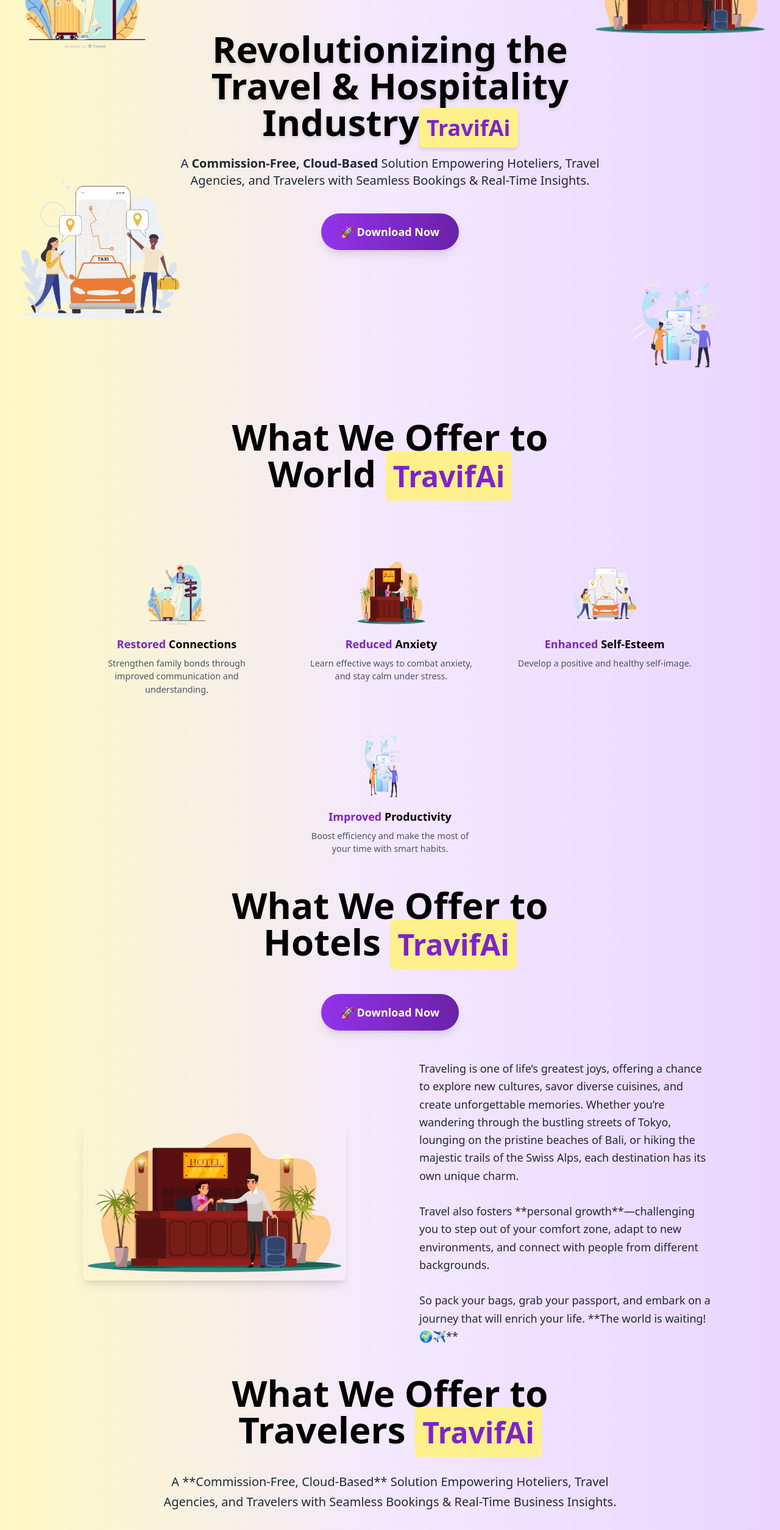
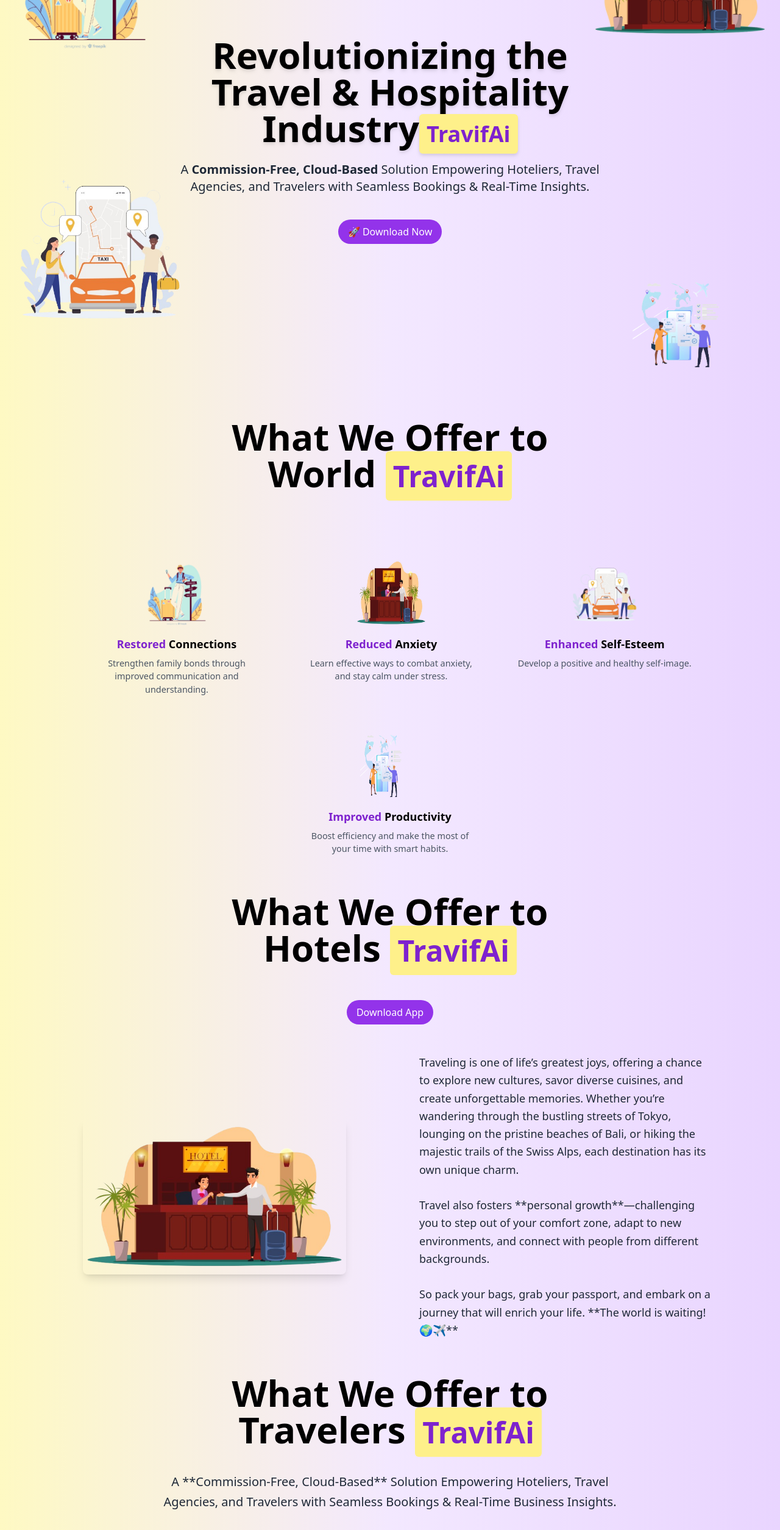
Before and after one commit to jagrat-phugat/Travifai-Web, a React (Vite) app: page /services in a window 1280 px wide. Shown: the part 234-2743 px from the top of the page at 61% size. Built offline with nearby package versions, Linux system fonts and the light colour scheme.

Commit message:
Download link changed

```diff
--- a/src/components/Abouthero/Abouthero.jsx
+++ b/src/components/Abouthero/Abouthero.jsx
@@ -1,11 +1,9 @@
 import React from "react";
 import { motion } from "framer-motion";
-
 
 const Abouthero = () => {
   return (
     <div className="flex flex-col items-center justify-center min-h-screen bg-gradient-to-r from-yellow-100 via-purple-100 to-purple-200 text-center p-6">
-
       {/* Header Section */}
       <motion.h1
         className="text-4xl md:text-5xl lg:text-6xl font-bold text-black leading-tight mb-4"
@@ -28,8 +26,9 @@
         animate={{ opacity: 1, y: 0 }}
         transition={{ delay: 0.3, duration: 1 }}
       >
-        A Commission-Free, Cloud-Based Solution Empowering Hoteliers, Travel Agencies,
-        and Travelers with Seamless Bookings and Real-Time Business Insights.
+        A Commission-Free, Cloud-Based Solution Empowering Hoteliers, Travel
+        Agencies, and Travelers with Seamless Bookings and Real-Time Business
+        Insights.
       </motion.p>
 
       {/* Buttons */}
@@ -40,9 +39,15 @@
         transition={{ delay: 0.5, duration: 0.5 }}
       >
         <a href="\home">
-          <button className="px-6 py-3 text-white bg-purple-600 rounded-full shadow-lg hover:bg-purple-700 hover:shadow-xl transition duration-300">
-            Download Now
-          </button>
+          <a
+            href="https://drive.google.com/drive/folders/1liA5eO53qs80svbI7eHA0UwZ6LKMEXZ1"
+            download
+            target="_blank"
+            rel="noopener noreferrer"
+            className="px-4 py-2 bg-purple-600 text-white rounded-full hover:bg-purple-700 transition transform hover:scale-105 inline-block"
+          >
+            Download App
+          </a>
         </a>
       </motion.div>
 
@@ -53,12 +58,9 @@
         whileInView={{ opacity: 1, y: 0 }}
         viewport={{ once: true }}
         transition={{ duration: 1 }}
-      >
-
-      </motion.div>
-
+      ></motion.div>
     </div>
   );
-}
+};
 
 export default Abouthero;
--- a/src/components/Blogdown/Blogdown.js
+++ b/src/components/Blogdown/Blogdown.js
@@ -7,49 +7,57 @@
       title: "Exploring the Wild",
       description:
         "A journey into the heart of the forest, discovering hidden trails and breathtaking landscapes.",
-      image: "https://img.freepik.com/free-photo/hiker-path-forest_23-2147683099.jpg",
+      image:
+        "https://img.freepik.com/free-photo/hiker-path-forest_23-2147683099.jpg",
     },
     {
       title: "Waves & Serenity",
       description:
         "Experience the calming sound of ocean waves and the beauty of the open sea.",
-      image: "https://img.freepik.com/free-photo/sunset-with-sea-beach_74190-3834.jpg",
+      image:
+        "https://img.freepik.com/free-photo/sunset-with-sea-beach_74190-3834.jpg",
     },
     {
       title: "The Ultimate Road Trip",
       description:
         "Hit the open road and explore scenic routes filled with adventure and memories.",
-      image: "https://img.freepik.com/free-photo/females-looking-map-leaning-car-while-her-male-friend-gesturing-road_23-2147855598.jpg",
+      image:
+        "https://img.freepik.com/free-photo/females-looking-map-leaning-car-while-her-male-friend-gesturing-road_23-2147855598.jpg",
     },
     {
       title: "Camping Under the Stars",
       description:
         "Embrace nature with an unforgettable camping experience under a sky full of stars.",
-      image: "https://img.freepik.com/free-photo/fathers-day-celebration-with-kid_23-2151175703.jpg",
+      image:
+        "https://img.freepik.com/free-photo/fathers-day-celebration-with-kid_23-2151175703.jpg",
     },
     {
       title: "Hidden Waterfalls",
       description:
         "Discover breathtaking hidden waterfalls deep within the untouched wilderness.",
-      image: "https://img.freepik.com/free-photo/beautiful-waterfall-landscape_23-2150526205.jpg",
+      image:
+        "https://img.freepik.com/free-photo/beautiful-waterfall-landscape_23-2150526205.jpg",
     },
     {
       title: "Golden Hour at the Beach",
       description:
         "Witness the most mesmerizing sunset while strolling along a serene beach.",
-      image: "https://img.freepik.com/free-photo/sad-contemplative-person-near-lake_23-2150420701.jpg",
+      image:
+        "https://img.freepik.com/free-photo/sad-contemplative-person-near-lake_23-2150420701.jpg",
     },
     {
       title: "Road Trip Diaries",
       description:
         "A collection of unforgettable moments from road trips across scenic landscapes.",
-      image: "https://img.freepik.com/free-photo/medium-shot-people-reading-map_23-2149004923.jpg",
+      image:
+        "https://img.freepik.com/free-photo/medium-shot-people-reading-map_23-2149004923.jpg",
     },
     {
       title: "Bonfire Tales",
       description:
         "Gather around the fire, share stories, and enjoy a cozy camping night.",
-      image: "https://img.freepik.com/free-photo/photorealistic-lohri-festival-celebration-with-people_23-2151098236.jpg",
+      image:
+        "https://img.freepik.com/free-photo/photorealistic-lohri-festival-celebration-with-people_23-2151098236.jpg",
     },
   ];
 
@@ -64,13 +72,21 @@
         </span>
       </h1>
       <p className="mt-2 text-lg text-gray-700 max-w-2xl">
-        A Commission-Free, Cloud-Based Solution Empowering Hoteliers, Travel Agencies, and Travelers with Seamless Bookings and Real-Time Business Insights
+        A Commission-Free, Cloud-Based Solution Empowering Hoteliers, Travel
+        Agencies, and Travelers with Seamless Bookings and Real-Time Business
+        Insights
       </p>
       <div className="mt-8 flex gap-4">
-        <a href="YOUR_LINK_HERE" className="mt-8">
-          <button className="px-6 py-3 text-white bg-purple-600 rounded-full shadow-lg hover:bg-purple-700 hover:shadow-xl transition duration-300">
-            Download Now
-          </button>
+        <a href="/" className="mt-8">
+          <a
+            href="https://drive.google.com/drive/folders/1liA5eO53qs80svbI7eHA0UwZ6LKMEXZ1"
+            download
+            target="_blank"
+            rel="noopener noreferrer"
+            className="px-4 py-2 bg-purple-600 text-white rounded-full hover:bg-purple-700 transition transform hover:scale-105 inline-block"
+          >
+            Download App
+          </a>
         </a>
       </div>
 
--- a/src/components/Contacthero/Contacthero.jsx
+++ b/src/components/Contacthero/Contacthero.jsx
@@ -34,10 +34,16 @@
 
       {/* Download Button */}
       <motion.div className="mt-8 flex gap-4" variants={fadeInUp}>
-        <a href="YOUR_LINK_HERE">
-          <button className="px-6 py-3 text-white bg-purple-600 rounded-full shadow-lg hover:bg-purple-700 hover:shadow-xl transition duration-300">
-            Download Now
-          </button>
+        <a href="/">
+          <a
+            href="https://drive.google.com/drive/folders/1liA5eO53qs80svbI7eHA0UwZ6LKMEXZ1"
+            download
+            target="_blank"
+            rel="noopener noreferrer"
+            className="px-4 py-2 bg-purple-600 text-white rounded-full hover:bg-purple-700 transition transform hover:scale-105 inline-block"
+          >
+            Download App
+          </a>
         </a>
       </motion.div>
 
@@ -75,7 +81,9 @@
           </div>
           <h3 className="mt-4 text-lg font-semibold text-gray-800">Email Us</h3>
           <p className="text-gray-600">Click to send an email</p>
-          <p className="mt-2 text-gray-900 font-semibold">travifai2024@gmail.com</p>
+          <p className="mt-2 text-gray-900 font-semibold">
+            travifai2024@gmail.com
+          </p>
         </motion.a>
 
         {/* Call or Text Us */}
@@ -96,8 +104,8 @@
       </motion.div>
 
       <motion.p className="mt-10 text-gray-600 text-sm" variants={fadeInUp}>
-        We'll get back to you as soon as possible. Our team is available
-        8am-6pm on weekdays.
+        We'll get back to you as soon as possible. Our team is available 8am-6pm
+        on weekdays.
       </motion.p>
     </motion.div>
   );
--- a/src/components/Description/Description.jsx
+++ b/src/components/Description/Description.jsx
@@ -31,7 +31,6 @@
     text: "Cloud-Based Business Solutions – Integrated PMS, POS, booking engine, manpower management, and customer support.",
     bgColor: "bg-indigo-200",
   },
-
 ];
 
 const Description = () => {
@@ -39,21 +38,29 @@
     <div className="flex flex-col items-center justify-center min-h-screen bg-gradient-to-r from-yellow-100 via-purple-100 to-purple-200 text-center p-6">
       {/* Header Section */}
       <h1 className="text-4xl md:text-5xl lg:text-6xl font-bold text-black leading-tight mb-4">
-      Revolutionizing the Travel &  <br />
-      Hospitality Industry{" "}
+        Revolutionizing the Travel & <br />
+        Hospitality Industry{" "}
         <span className="text-purple-600 bg-yellow-100 px-2 py-1 rounded-md text-[2.9rem]">
-        TravifAi
+          TravifAi
         </span>
       </h1>
       <p className="mt-2 text-lg text-gray-700 max-w-2xl">
-      A Commission-Free, Cloud-Based Solution Empowering Hoteliers, Travel Agencies, and Travelers with Seamless Bookings and Real-Time Business Insights
+        A Commission-Free, Cloud-Based Solution Empowering Hoteliers, Travel
+        Agencies, and Travelers with Seamless Bookings and Real-Time Business
+        Insights
       </p>
       <div className="mt-8 flex gap-4">
-      <a href="YOUR_LINK_HERE" className="mt-8">
-  <button className="px-6 py-3 text-white bg-purple-600 rounded-full shadow-lg hover:bg-purple-700 hover:shadow-xl transition duration-300">
-    Download Now
-  </button>
-</a>
+        <a href="/" className="mt-8">
+          <a
+            href="https://drive.google.com/drive/folders/1liA5eO53qs80svbI7eHA0UwZ6LKMEXZ1"
+            download
+            target="_blank"
+            rel="noopener noreferrer"
+            className="px-4 py-2 bg-purple-600 text-white rounded-full hover:bg-purple-700 transition transform hover:scale-105 inline-block"
+          >
+            Download App
+          </a>
+        </a>
       </div>
 
       {/* Main Content Section */}
--- a/src/components/Faq/Faq.jsx
+++ b/src/components/Faq/Faq.jsx
@@ -49,9 +49,9 @@
             Enjoyable Travel Experience!
           </p>
           <div className="mt-6">
-            <a href="YOUR_LINK_HERE" className="mt-8">
+            <a href="/" className="mt-8">
               <a
-                href="/travifai.apk"
+                href="https://drive.google.com/drive/folders/1liA5eO53qs80svbI7eHA0UwZ6LKMEXZ1"
                 download
                 target="_blank"
                 rel="noopener noreferrer"
--- a/src/components/Footer/Footer.jsx
+++ b/src/components/Footer/Footer.jsx
@@ -41,9 +41,9 @@
         hoteliers, travel agencies, and taxi owners, revolutionizing the way you
         experience travel!
       </p>
-      <a href="YOUR_LINK_HERE" className="mt-8">
+      <a href="/" className="mt-8">
         <a
-          href="/travifai.apk"
+          href="https://drive.google.com/drive/folders/1liA5eO53qs80svbI7eHA0UwZ6LKMEXZ1"
           download
           target="_blank"
           rel="noopener noreferrer"
--- a/src/components/Offerhotel/Offerhotel.jsx
+++ b/src/components/Offerhotel/Offerhotel.jsx
@@ -1,16 +1,16 @@
-import React, { useEffect } from 'react';
-import image1 from '../../assets/image2.png';
+import React, { useEffect } from "react";
+import image1 from "../../assets/image2.png";
 
 const Offerhotel = () => {
   useEffect(() => {
-    const elements = document.querySelectorAll('.animate-on-scroll');
+    const elements = document.querySelectorAll(".animate-on-scroll");
 
     const observer = new IntersectionObserver(
       (entries) => {
         entries.forEach((entry) => {
           if (entry.isIntersecting) {
-            entry.target.classList.add('opacity-100', 'translate-y-0');
-            entry.target.classList.remove('opacity-0', 'translate-y-10');
+            entry.target.classList.add("opacity-100", "translate-y-0");
+            entry.target.classList.remove("opacity-0", "translate-y-10");
             observer.unobserve(entry.target);
           }
         });
@@ -31,17 +31,22 @@
           TravifAi
         </span>
       </h1>
-  {/* CTA Button */}
-  <div className="mt-8">
-            <a href="YOUR_LINK_HERE">
-              <button className="px-8 py-4 text-white font-semibold text-lg bg-gradient-to-r from-purple-600 to-purple-800 rounded-full shadow-lg hover:scale-105 hover:shadow-2xl transition-transform duration-300">
-                🚀 Download Now
-              </button>
-            </a>
-          </div>
+      {/* CTA Button */}
+      <div className="mt-8">
+        <a href="/">
+          <a
+            href="https://drive.google.com/drive/folders/1liA5eO53qs80svbI7eHA0UwZ6LKMEXZ1"
+            download
+            target="_blank"
+            rel="noopener noreferrer"
+            className="px-4 py-2 bg-purple-600 text-white rounded-full hover:bg-purple-700 transition transform hover:scale-105 inline-block"
+          >
+            Download App
+          </a>
+        </a>
+      </div>
 
-
-          {/* Main Content - Image Left, Text Right */}
+      {/* Main Content - Image Left, Text Right */}
       <div className="relative mt-12 flex flex-col md:flex-row items-center justify-between max-w-6xl mx-auto text-left">
         {/* Image (Left Side) */}
         <div className="w-full md:w-1/2 flex justify-center animate-on-scroll opacity-0 translate-y-10 transition-all duration-1000 ease-out">
@@ -55,14 +60,21 @@
         {/* Text (Right Side) */}
         <div className="w-full md:w-1/2 px-6 md:px-12 animate-on-scroll opacity-0 translate-y-10 transition-all duration-1000 delay-200 ease-out">
           <p className="text-lg text-gray-800 leading-relaxed">
-            Traveling is one of life’s greatest joys, offering a chance to explore new cultures, savor diverse cuisines, and create unforgettable memories.
-            Whether you’re wandering through the bustling streets of Tokyo, lounging on the pristine beaches of Bali, or hiking the majestic trails of the Swiss Alps, each destination has its own unique charm.
+            Traveling is one of life’s greatest joys, offering a chance to
+            explore new cultures, savor diverse cuisines, and create
+            unforgettable memories. Whether you’re wandering through the
+            bustling streets of Tokyo, lounging on the pristine beaches of Bali,
+            or hiking the majestic trails of the Swiss Alps, each destination
+            has its own unique charm.
             <br />
             <br />
-            Travel also fosters **personal growth**—challenging you to step out of your comfort zone, adapt to new environments, and connect with people from different backgrounds.
+            Travel also fosters **personal growth**—challenging you to step out
+            of your comfort zone, adapt to new environments, and connect with
+            people from different backgrounds.
             <br />
             <br />
-            So pack your bags, grab your passport, and embark on a journey that will enrich your life. **The world is waiting! 🌍✈️**
+            So pack your bags, grab your passport, and embark on a journey that
+            will enrich your life. **The world is waiting! 🌍✈️**
           </p>
         </div>
       </div>
--- a/src/components/Serviceshero/Serviceshero.jsx
+++ b/src/components/Serviceshero/Serviceshero.jsx
@@ -1,19 +1,19 @@
-import React, { useEffect } from 'react';
-import image1 from '../../assets/image1.png';
-import image2 from '../../assets/image2.png';
-import image3 from '../../assets/image3.png';
-import image4 from '../../assets/image4.png';
+import React, { useEffect } from "react";
+import image1 from "../../assets/image1.png";
+import image2 from "../../assets/image2.png";
+import image3 from "../../assets/image3.png";
+import image4 from "../../assets/image4.png";
 
 const ServicesHero = () => {
   useEffect(() => {
-    const elements = document.querySelectorAll('.animate-on-scroll');
+    const elements = document.querySelectorAll(".animate-on-scroll");
 
     const observer = new IntersectionObserver(
       (entries, observer) => {
-        entries.forEach(entry => {
+        entries.forEach((entry) => {
           if (entry.isIntersecting) {
-            entry.target.classList.add('opacity-100', 'translate-y-0');
-            entry.target.classList.remove('opacity-0', 'translate-y-10');
+            entry.target.classList.add("opacity-100", "translate-y-0");
+            entry.target.classList.remove("opacity-0", "translate-y-10");
             observer.unobserve(entry.target);
           }
         });
@@ -21,7 +21,7 @@
       { threshold: 0.2 }
     );
 
-    elements.forEach(element => observer.observe(element));
+    elements.forEach((element) => observer.observe(element));
   }, []);
 
   return (
@@ -58,15 +58,23 @@
           </span>
         </h1>
         <p className="mt-4 text-lg sm:text-xl text-gray-800 leading-relaxed">
-          A <strong>Commission-Free, Cloud-Based</strong> Solution Empowering Hoteliers, Travel Agencies, and Travelers with Seamless Bookings & Real-Time Insights.
+          A <strong>Commission-Free, Cloud-Based</strong> Solution Empowering
+          Hoteliers, Travel Agencies, and Travelers with Seamless Bookings &
+          Real-Time Insights.
         </p>
 
         {/* CTA Button */}
         <div className="mt-8 sm:mt-10">
-          <a href="YOUR_LINK_HERE">
-            <button className="px-6 sm:px-8 py-3 sm:py-4 text-white font-semibold text-base sm:text-lg bg-gradient-to-r from-purple-600 to-purple-800 rounded-full shadow-lg hover:scale-105 hover:shadow-2xl transition-transform duration-300">
+          <a href="/">
+            <a
+              href="https://drive.google.com/drive/folders/1liA5eO53qs80svbI7eHA0UwZ6LKMEXZ1"
+              download
+              target="_blank"
+              rel="noopener noreferrer"
+              className="px-4 py-2 bg-purple-600 text-white rounded-full hover:bg-purple-700 transition transform hover:scale-105 inline-block"
+            >
               🚀 Download Now
-            </button>
+            </a>
           </a>
         </div>
       </div>
```
Also changed, not shown: src/components/Navbar/Navbar.jsx (+9 -3 lines), src/components/Offertravel/Offertravel.jsx (+33 -20 lines).
